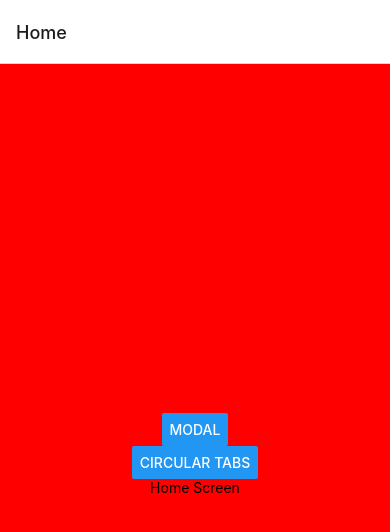
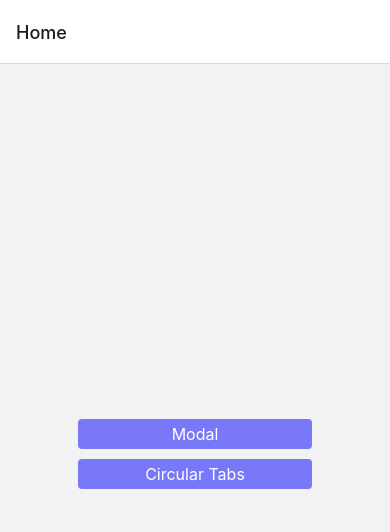
Before and after one commit to KhatriSahil2799/CircularTabsAndModal, a React Native app: screen / in a window 390 px wide. Shown: the top 532 px of the page. Built offline with nearby package versions, Linux system fonts and the light colour scheme.

Commit message:
Replaced button

```diff
--- a/src/components/Card.tsx
+++ b/src/components/Card.tsx
@@ -7,7 +7,7 @@ const { width, height } = Dimensions.get("window");
 const Card = ({ circularTabRef, data, index }) => {
   return (
     <View style={[styles.container, { backgroundColor: data?.bgColor }]}>
-      <Text style={styles.container}>{data?.title}</Text>
+      <Text style={styles.title}>{data?.title}</Text>
       <Button
         title="Remove Tab"
         onPress={() => circularTabRef.current?.removeTab(index)}
--- a/src/components/ModalDemo.tsx
+++ b/src/components/ModalDemo.tsx
@@ -1,12 +1,7 @@
-import {
-  Button,
-  StyleSheet,
-  Text,
-  View,
-  useWindowDimensions,
-} from "react-native";
+import { StyleSheet, Text, View, useWindowDimensions } from "react-native";
 import React, { useRef } from "react";
 import SwipeableModal from "./SwipeableModal";
+import Button from "./Button";
 
 const ModalDemo = () => {
   const { width, height } = useWindowDimensions();
@@ -15,23 +10,27 @@ const ModalDemo = () => {
   const topModalRef = useRef();
   const bottomModalRef = useRef();
   return (
-    <View style={{ flex: 1, justifyContent: "center" }}>
+    <View style={{ flex: 1, justifyContent: "center", alignItems: "center" }}>
       <Button
+        style={styles.button}
         title="Show Left Modal"
         onPress={() => leftModalRef?.current?.show?.()}
       />
 
       <Button
+        style={styles.button}
         title="Show Right Modal"
         onPress={() => rightModalRef?.current?.show?.()}
       />
 
       <Button
+        style={styles.button}
         title="Show Top Modal"
         onPress={() => topModalRef?.current?.show?.()}
       />
 
       <Button
+        style={styles.button}
         title="Show Bottom Modal"
         onPress={() => bottomModalRef?.current?.show?.()}
       />
@@ -125,6 +124,7 @@ const ModalDemo = () => {
 export default ModalDemo;
 
 const styles = StyleSheet.create({
+  button: { padding: 5, width: "60%" },
   modalText: {
     color: "white",
     fontSize: 16,
--- a/src/components/Navigator.tsx
+++ b/src/components/Navigator.tsx
@@ -1,9 +1,10 @@
-import { View, Text, Button } from "react-native";
+import { View, Text, StyleSheet } from "react-native";
 import React from "react";
 import { NavigationContainer, useNavigation } from "@react-navigation/native";
 import { createNativeStackNavigator } from "@react-navigation/native-stack";
 import ModalDemo from "./ModalDemo";
 import CircularTabsDemo from "./CircularTabsDemo";
+import Button from "./Button";
 
 function HomeScreen() {
   const navigation = useNavigation();
@@ -13,24 +14,23 @@ function HomeScreen() {
         flex: 1,
         alignItems: "center",
         justifyContent: "center",
-        backgroundColor: "red",
       }}
     >
       <Button
         title="Modal"
+        style={styles.button}
         onPress={() => {
           navigation.navigate("Modal");
         }}
       />
 
       <Button
+        style={styles.button}
         title="Circular Tabs"
         onPress={() => {
           navigation.navigate("Circular Tabs");
         }}
       />
-
-      <Text>Home Screen</Text>
     </View>
   );
 }
@@ -40,7 +40,7 @@ const Stack = createNativeStackNavigator();
 const Navigator = () => {
   return (
     <NavigationContainer>
-      <Stack.Navigator>
+      <Stack.Navigator screenOptions={{ animation: "fade_from_bottom" }}>
         <Stack.Screen name="Home" component={HomeScreen} />
         <Stack.Screen name="Circular Tabs" component={CircularTabsDemo} />
         <Stack.Screen
@@ -54,3 +54,7 @@ const Navigator = () => {
 };
 
 export default Navigator;
+
+const styles = StyleSheet.create({
+  button: { padding: 5, width: "60%" },
+});
```
